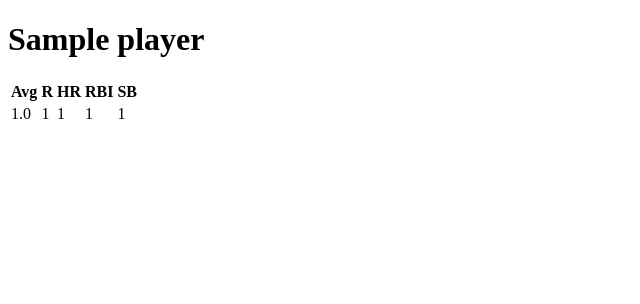
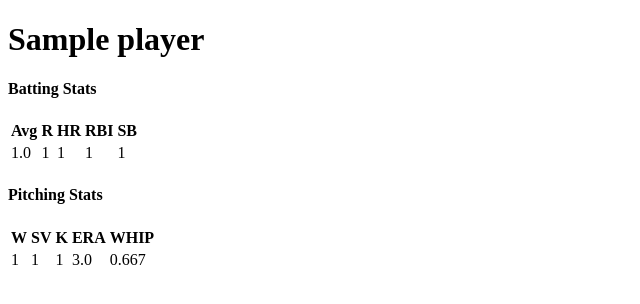
Before and after one commit to bsmiller25/dj_fantasy_baseball, a Django app: page /player/1/ in a window 1280 px wide. Shown: the top 304 px of the page, without its empty margins (0-640 px from the left). Run offline with Django 3.2, Linux system fonts and the light colour scheme; tables that the repository leaves empty hold one stand-in row (values such as "Sample post").

Commit message:
add pitching stats to player profile

```diff
--- a/djfb/templates/djfb/player_profile.html
+++ b/djfb/templates/djfb/player_profile.html
@@ -9,6 +9,12 @@
     <main>
 	<h1>{{ player.name_full }}</h1>
 
+	{% if not bstats.pa and elig.p == 0 %}
+	    <h4>No games so no stats</h4>
+	{% endif %}
+
+	{% if bstats.pa > 0 %}
+	    <h4>Batting Stats</h4>
 	    <table>
 		<thead>
 		    <th>Avg</th>
@@ -18,13 +24,36 @@
 		    <th>SB</th>
 		</thead>
 		<tbody>
-		<td>{{ avg }}</td>
-		<td>{{ r }}</td>
-		<td>{{ hr }}</td>
-		<td>{{ rbi }}</td>
-		<td>{{ sb }}</td>
+		    <td>{{ bstats.avg }}</td>
+		    <td>{{ bstats.r }}</td>
+		    <td>{{ bstats.hr }}</td>
+		    <td>{{ bstats.rbi }}</td>
+		    <td>{{ bstats.sb }}</td>
+		</tbody>
+	    </table>
+	{% endif %}
+
+	{% if elig.p > 0 %}
+	    <h4>Pitching Stats</h4>
+
+	    <table>
+		<thead>
+		    <th>W</th>
+		    <th>SV</th>
+		    <th>K</th>
+		    <th>ERA</th>
+		    <th>WHIP</th>
+		</thead>
+		<tbody>
+		    <td>{{ pstats.w }}</td>
+		    <td>{{ pstats.sv }}</td>
+		    <td>{{ pstats.so }}</td>
+		    <td>{{ pstats.era }}</td>
+		    <td>{{ pstats.whip }}</td>
 		</tbody>
 	    </table>
 
+	{% endif %}
+
     </main>
 {% endblock %}
--- a/djfb/views.py
+++ b/djfb/views.py
@@ -1,4 +1,4 @@
-from django.db.models import Sum
+from django.db.models import Sum, Avg, Q, F, Case, Count, When
 from django.http import HttpResponse
 from django.shortcuts import render
 from djfb.models import *
@@ -40,29 +40,97 @@ def mlb_team_profile(request, team_id):
 def player_profile(request, player_id):
     player = Player.objects.get(id=player_id)
 
-    stats = (Batter_Game
-             .objects
-             .filter(player=player)
-             .aggregate(Sum('ab'),
-                        Sum('h'),
-                        Sum('r'),
-                        Sum('hr'),
-                        Sum('rbi'),
-                        Sum('sb'))
-             )
+    # eligibility
 
+    elig = (Batter_Game
+            .objects
+            .filter(player=player)
+            .aggregate(
+                p=Count(Case(When(pitcher=True, then=1))),
+                ut=Count(Case(When(pitcher=False, then=1))),
+                c=Count(Case(When(catcher=True, then=1))),
+                fb=Count(Case(When(first=True, then=1))),
+                sb=Count(Case(When(second=True, then=1))),
+                tb=Count(Case(When(third=True, then=1))),
+                ss=Count(Case(When(short=True, then=1))),
+                lf=Count(Case(When(left=True, then=1))),
+                cf=Count(Case(When(center=True, then=1))),
+                rf=Count(Case(When(right=True, then=1))),
+                dh=Count(Case(When(dh=True, then=1)))
+            ))
+
+    # get hitting stats
+    bstats = (Batter_Game
+              .objects
+              .filter(player=player)
+              .aggregate(pa=Sum('pa'),
+                         ab=Sum('ab'),
+                         h=Sum('h'),
+                         r=Sum('r'),
+                         hr=Sum('hr'),
+                         rbi=Sum('rbi'),
+                         sb=Sum('sb'),
+                         bb=Sum('bb'),
+                         singles=Sum('single'),
+                         doubles=Sum('double'),
+                         triples=Sum('triple'),
+                         )
+              )
+
+    # batting average
     try:
-        avg = round(1.0 * stats['h__sum'] / stats['ab__sum'], 3)
-    except ZeroDivisionError:
-        avg = 0.000
+        bstats['avg'] = round(1.0 * bstats['h'] / bstats['ab'], 3)
+    except (ZeroDivisionError, TypeError):
+        bstats['avg'] = 0.000
+
+    # on base percentage
+    try:
+        bstats['obp'] = round((1.0 * bstats['h'] +
+                               bstats['bb']) / bstats['pa'], 3)
+    except (ZeroDivisionError, TypeError):
+        bstats['obp'] = 0.000
+
+    # slugging percentage
+    try:
+        bstats['slg'] = round((1.0 * bstats['singles']
+                               + 2.0 * bstats['doubles']
+                               + 3.0 * bstats['triples']
+                               + 4.0 * bstats['hr']) / bstats['ab'], 3)
+    except (ZeroDivisionError, TypeError):
+        bstats['slg'] = 0.000
+
+    # get pitching stats
+    pstats = (Pitcher_Game
+              .objects
+              .filter(player=player)
+              .aggregate(w=Count(Case(When(w=True, then=1))),
+                         l=Count(Case(When(l=True, then=1))),
+                         sv=Count(Case(When(sv=True, then=1))),
+                         so=Sum('so'),
+                         h=Sum('h'),
+                         bb=Sum('bb'),
+                         er=Sum('er'),
+                         outs=Sum('outs'))
+              )
+
+    # ERA
+    try:
+        pstats['era'] = round(9.0 * pstats['er'] / pstats['outs']/3, 3)
+    except (ZeroDivisionError, TypeError):
+        pstats['era'] = 0.000
+
+    # WHIP
+    try:
+        pstats['whip'] = round(
+            1.0 * (pstats['bb'] + pstats['h']) / pstats['outs']/3, 3)
+    except (ZeroDivisionError, TypeError):
+        pstats['whip'] = 0.000
 
     context = {
         'player': player,
-        'avg': avg,
-        'r': stats['r__sum'],
-        'hr': stats['hr__sum'],
-        'rbi': stats['rbi__sum'],
-        'sb': stats['sb__sum'],
+        'elig': elig,
+        'bstats': bstats,
+        'pstats': pstats,
     }
 
     return render(
```
Lines whose indentation alone changed are shown as unchanged.
